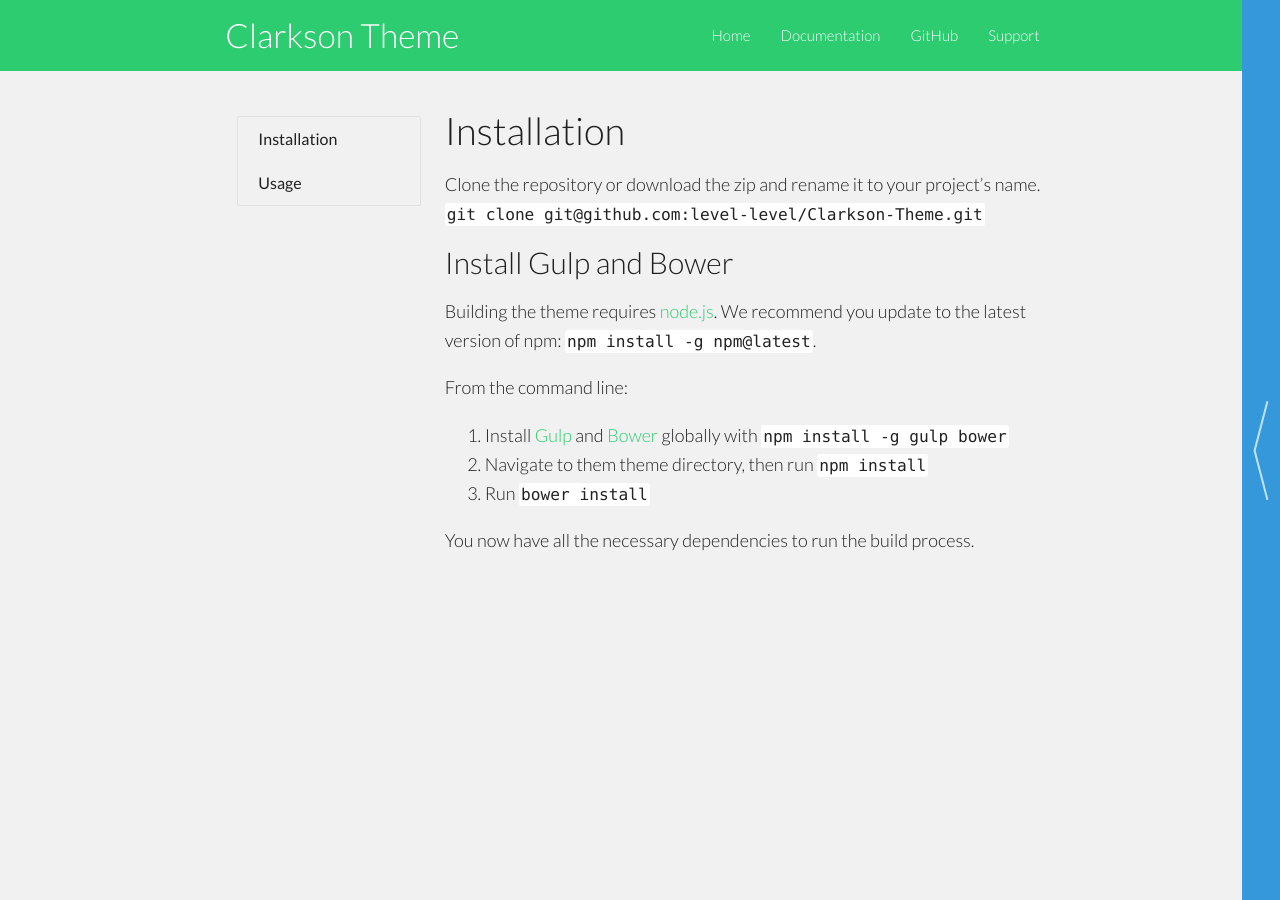
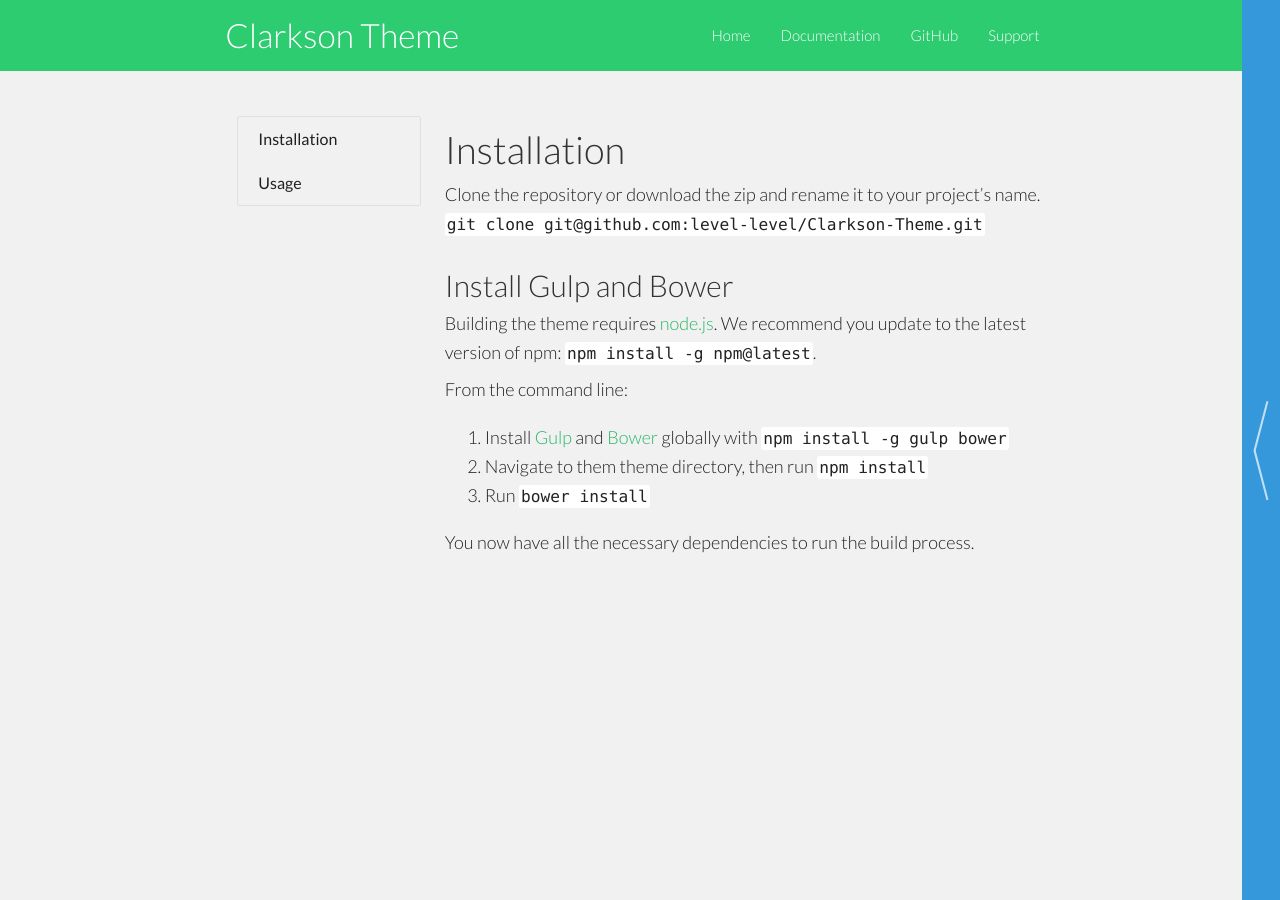
Before and after one commit to level-level/Clarkson-Theme, a Jekyll site: the page built from theme/docs/index.md, in a window 1280 px wide. Built offline with Jekyll 4.4.1, drawn with Linux system fonts in a browser that asks for light colours; some web fonts are replaced.

Commit message:
tweak grid, text color, link color, scrollbar and headers

```diff
--- a/_includes/head.html
+++ b/_includes/head.html
@@ -9,6 +9,7 @@
     <meta name="description" content="{{ site.description }}">
 
     <link href='https://fonts.googleapis.com/css?family=Lato:400,700,300' rel='stylesheet' type='text/css'>
+    <link href="https://fonts.googleapis.com/css?family=Merriweather:300" rel="stylesheet">
     <link href="http://fonts.googleapis.com/icon?family=Material+Icons" rel="stylesheet">
     <link rel="stylesheet" href="{{ "/css/main.css" | prepend: site.baseurl }}">
 
--- a/_sass/_grid.scss
+++ b/_sass/_grid.scss
@@ -1,6 +1,6 @@
 .container {
   margin: 0 auto;
-  max-width: 1280px;
+  max-width: $large-screen;
   width: 90%;
 }
 @media #{$medium-and-up} {
--- a/_sass/_tweaks.scss
+++ b/_sass/_tweaks.scss
@@ -1,3 +1,6 @@
+html {
+  overflow-y: scroll;
+}
 /*
     DOCUMENTATION
 */
@@ -12,6 +15,7 @@
 /*
     GENERAL
 */
+
 pre {
   padding: 1rem;
   background: #272822;
@@ -36,11 +40,32 @@ code {
 
 .hero-header {
   text-align: center;
+  font-family: 'Merriweather', 'Times New Roman', Times, serif;
+  font-weight: 300;
+  line-height: 1.5;
+  font-size: $h1-fontsize / 1.2;
+  color: #555;
+  margin-top: $h1-fontsize;
+  margin-bottom: $h1-fontsize;
+}
+
+.content-text {
+  ul {
+    padding-left: 1.5rem;
+  }
+  ul li {
+    list-style-type: disc;
+  }
 }
 
 /*
     HOME
 */
+// Pull the first item to the top of the parent container
+.home .content-text > *:first-child {
+  margin-top: 0;
+}
+
 .no-border {
   border: none;
 }
@@ -62,6 +87,21 @@ code {
   }
 }
 
+.menu-toc ul {
+  margin-top: 10px;
+}
+.menu-item {
+  line-height: 1.5rem;
+  padding: 10px 20px 10px 0;
+  margin: 0;
+  font-size: 1.2rem;
+
+  &:first-child {
+    padding-top: 0;
+  }
+}
+
+// Features
 .features-header {
   text-align: center;
 }
@@ -90,13 +130,13 @@ code {
 
 .core-accent {
   a {
-    color: color("core", "base");
+    color: #2f89c6;
   }
 }
 
 .theme-accent {
   a {
-    color: color("theme", "base");
+    color: #2ab866;
   }
 }
 
--- a/_sass/_typography.scss
+++ b/_sass/_typography.scss
@@ -20,21 +20,26 @@ html{
 
   font-family: "Lato", sans-serif;
   font-weight: 300;
-  color: $off-black;
+  color: $text-color;
 }
 h1, h2, h3, h4, h5, h6 {
 	font-weight: 300;
 	line-height: 1.1;
+    color: $header-color;
 }
 
 // Header Styles
 h1 a, h2 a, h3 a, h4 a, h5 a, h6 a { font-weight: inherit; }
-h1 { font-size: $h1-fontsize; font-weight: 300; line-height: 110%; margin: ($h1-fontsize / 2) 0 ($h1-fontsize / 2.5) 0;}
-h2 { font-size: $h2-fontsize; font-weight: 300; line-height: 110%; margin: ($h2-fontsize / 2) 0 ($h2-fontsize / 2.5) 0;}
-h3 { font-size: $h3-fontsize; font-weight: 300; line-height: 110%; margin: ($h3-fontsize / 2) 0 ($h3-fontsize / 2.5) 0;}
-h4 { font-size: $h4-fontsize; font-weight: 300; line-height: 110%; margin: ($h4-fontsize / 2) 0 ($h4-fontsize / 2.5) 0;}
-h5 { font-size: $h5-fontsize; font-weight: 300; line-height: 110%; margin: ($h5-fontsize / 2) 0 ($h5-fontsize / 2.5) 0;}
-h6 { font-size: $h6-fontsize; font-weight: 300; line-height: 110%; margin: ($h6-fontsize / 2) 0 ($h6-fontsize / 2.5) 0;}
+h1 { font-size: $h1-fontsize; font-weight: 300; line-height: 110%; margin: ($h1-fontsize / 1) 0 ($h1-fontsize / 4) 0;}
+h2 { font-size: $h2-fontsize; font-weight: 300; line-height: 110%; margin: ($h2-fontsize / 1) 0 ($h2-fontsize / 4) 0;}
+h3 { font-size: $h3-fontsize; font-weight: 300; line-height: 110%; margin: ($h3-fontsize / 1) 0 ($h3-fontsize / 4) 0;}
+h4 { font-size: $h4-fontsize; font-weight: 300; line-height: 110%; margin: ($h4-fontsize / 1) 0 ($h4-fontsize / 2.5) 0;}
+h5 { font-size: $h5-fontsize; font-weight: 300; line-height: 110%; margin: ($h5-fontsize / 1) 0 ($h5-fontsize / 2.5) 0;}
+h6 { font-size: $h6-fontsize; font-weight: 300; line-height: 110%; margin: ($h6-fontsize / 1) 0 ($h6-fontsize / 2.5) 0;}
+
+p {
+  margin: 0 0 ($base-font-size / 2) 0;
+}
 
 // Text Styles
 em { font-style: italic; }
--- a/css/main.scss
+++ b/css/main.scss
@@ -10,7 +10,8 @@ $base-line-height: 1.5;
 
 $spacing-unit:     30px;
 
-$text-color:       #111;
+$text-color:       #222222;
+$header-color:     #333333;
 $background-color: #fdfdfd;
 $brand-color:      #2a7ae2;
 
```
